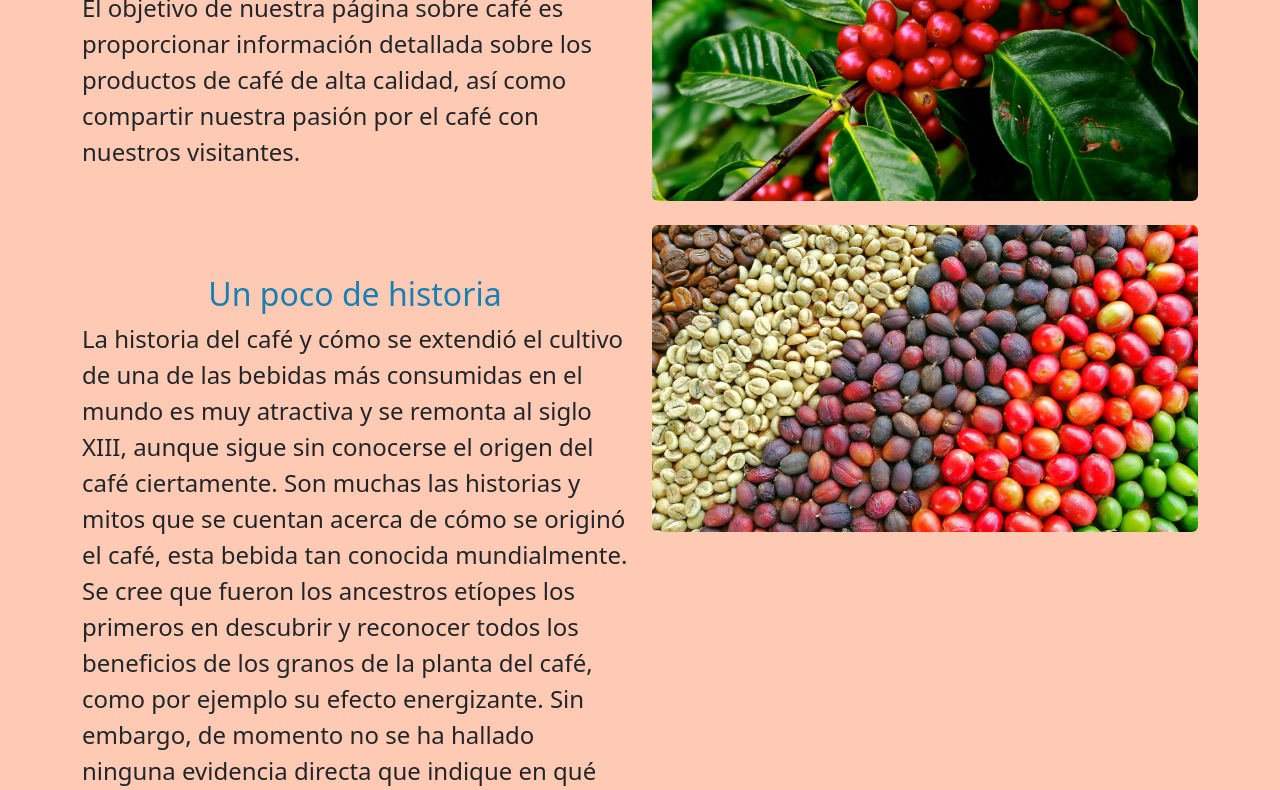
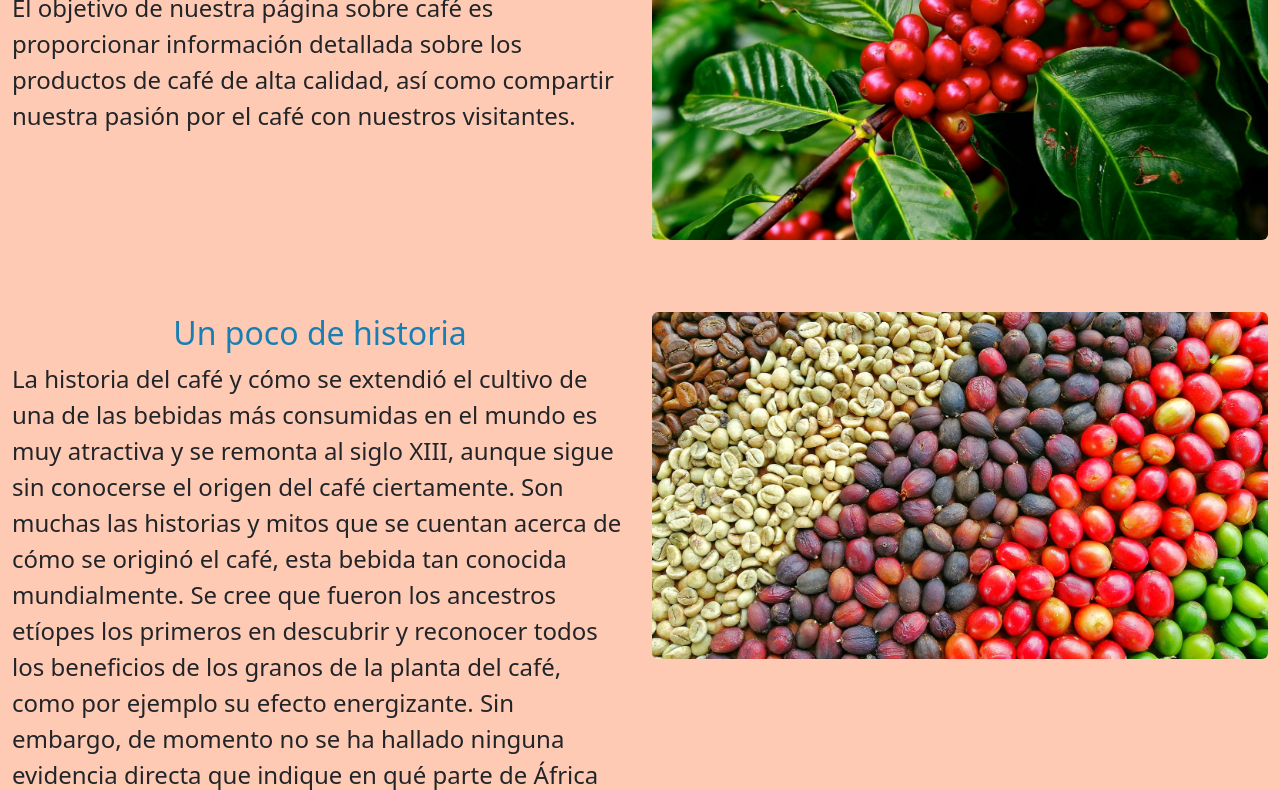
Before and after one commit to SebastianVidelaHoltz/pre-entrega3-Sebastian-Videla-Holtz, a plain HTML site: page index.html in a window 1280 px wide. Shown: the part 752-1542 px from the top of the page. Drawn offline with Linux system fonts and the light colour scheme.

Commit message:
index content

```diff
--- a/index.html
+++ b/index.html
@@ -45,7 +45,7 @@
   </div>
 </nav>
 
-<div class="container">
+<div class="container-fluid">
   <div class="content row">
     <!--Left-->
     <div class="col-md-6 left">
@@ -57,7 +57,7 @@
     <!--left end-->
     <!--right-->
     <div class="col-md-6 right">
-      <img src="./media/havest.jpg" alt="harvest" class="w-100 rounded">
+      <img src="./media/havest.jpg" alt="harvest" class="w-100 rounded img-fluid">
     </div>
   </div>
   <br>
@@ -76,7 +76,7 @@ Sin embargo, de momento no se ha hallado ninguna evidencia directa que indique e
     <!--left end-->
     <!--right-->
     <div class="col-md-6 left">
-      <img src="./media/cafe-grano 1.jpg" alt="beans" class="w-100 rounded">
+      <img src="./media/cafe-grano 1.jpg" alt="beans" class="w-100 rounded my-5 img-fluid">
     </div>
   </div>
 </div>
```
